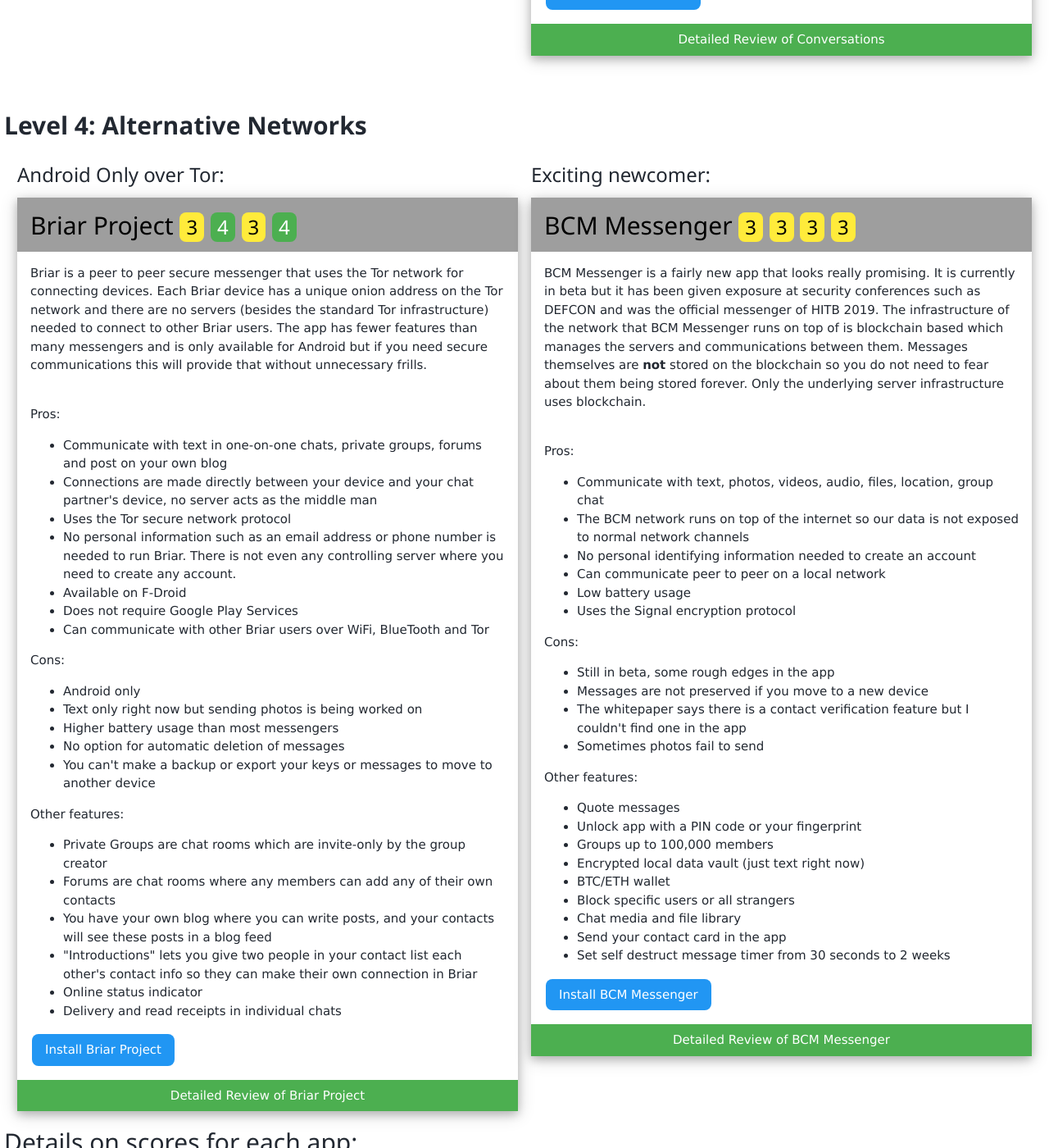
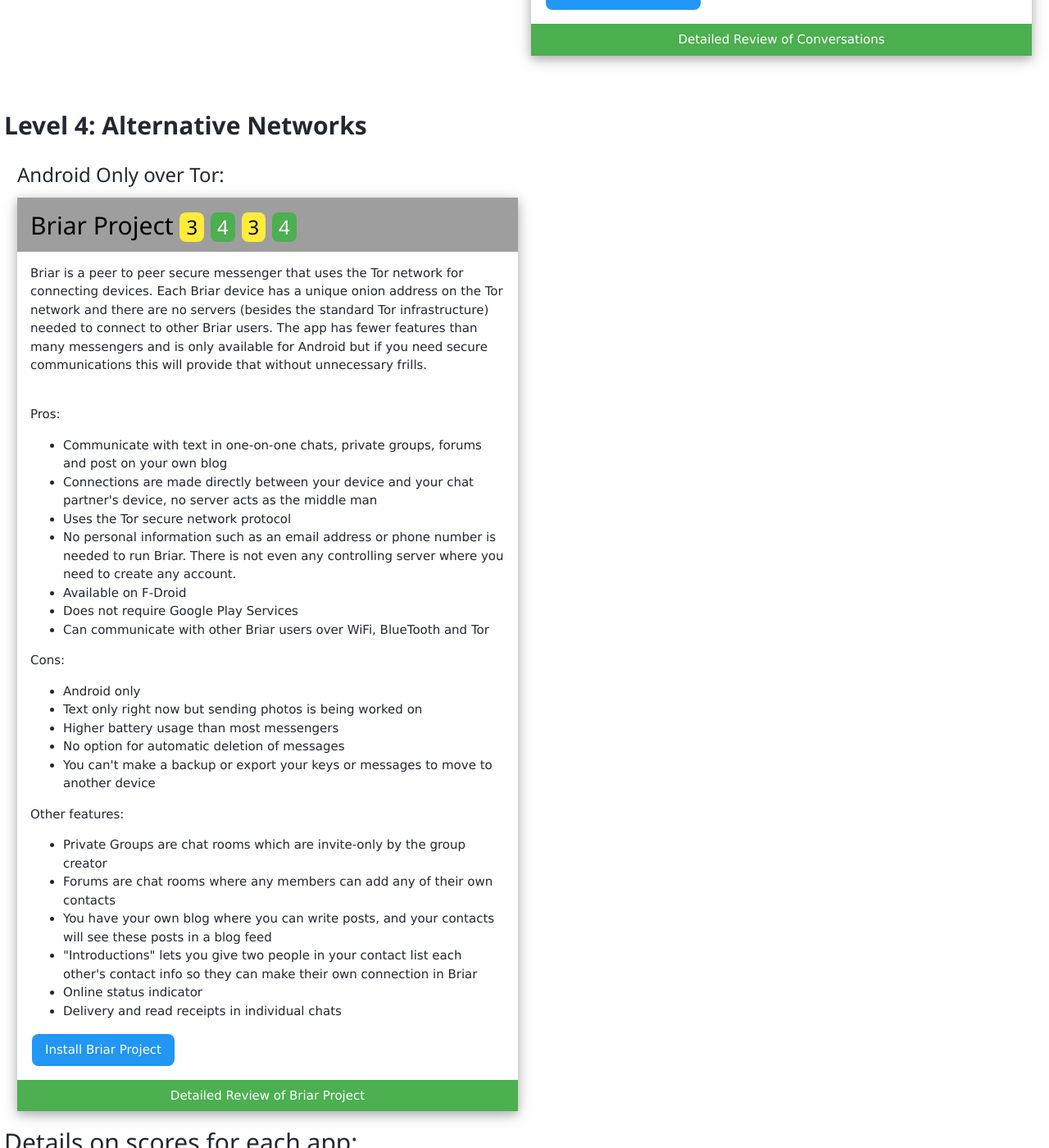
Before and after one commit to Perelandra0x309/secure-im, a Jekyll site: the page built from favorites.md, in a window 1280 px wide and 1400 px high, scrolled down 5672 px. Shown: the whole window at 82% size. Built offline with Jekyll 4.4.1, drawn with Linux system fonts in a browser that asks for light colours; some of the changed text lies outside the part shown.

Commit message:
Remove BCM from favorites

```diff
--- a/_data/ratings.yml
+++ b/_data/ratings.yml
@@ -219,36 +219,6 @@
   last_update:
 
 
-- name: bcm
-  level: 4
-  display_name: BCM Messenger
-  tagline: "Exciting newcomer:"
-  privacy_message_score: 3
-  pm_ephemeral: "only in 1:1 chats"
-  pm_foolproof: "&#10004;"
-  pm_no_leaks: "&#10004;"
-  pm_not_recoverable: "&#10004;"
-  pm_pfs: "&#10004;"
-  privacy_id_score: 3
-  pi_no_info: "&#10004;"
-  pi_no_ph_em: "&#10004;"
-  pi_no_trackers:
-  integrity_score: 3
-  i_audits:
-  i_cont_ver: "?"
-  i_strong_ciphers: "&#10004;"
-  i_good_country: "&#10004;"
-  i_good_business: "&#10004;"
-  i_key_changes: "&#10004;"
-  resistance_score: 3
-  r_p2p_dec: "&#10004;"
-  r_opensource: "Android"
-  r_selfhost:
-  r_platforms: 2
-  install_url: /install_bcm.html
-  notes_file: bcm_card.html
-  last_update:
-
 - name: briar
   level: 4
   display_name: Briar Project
--- a/favorites.md
+++ b/favorites.md
@@ -71,7 +71,6 @@
 </div>
 <div class="w3-row-padding">
   {% include favorites_card.html app_name="briar" %}
-  {% include favorites_card.html app_name="bcm" %}
 </div>
 
 
```
